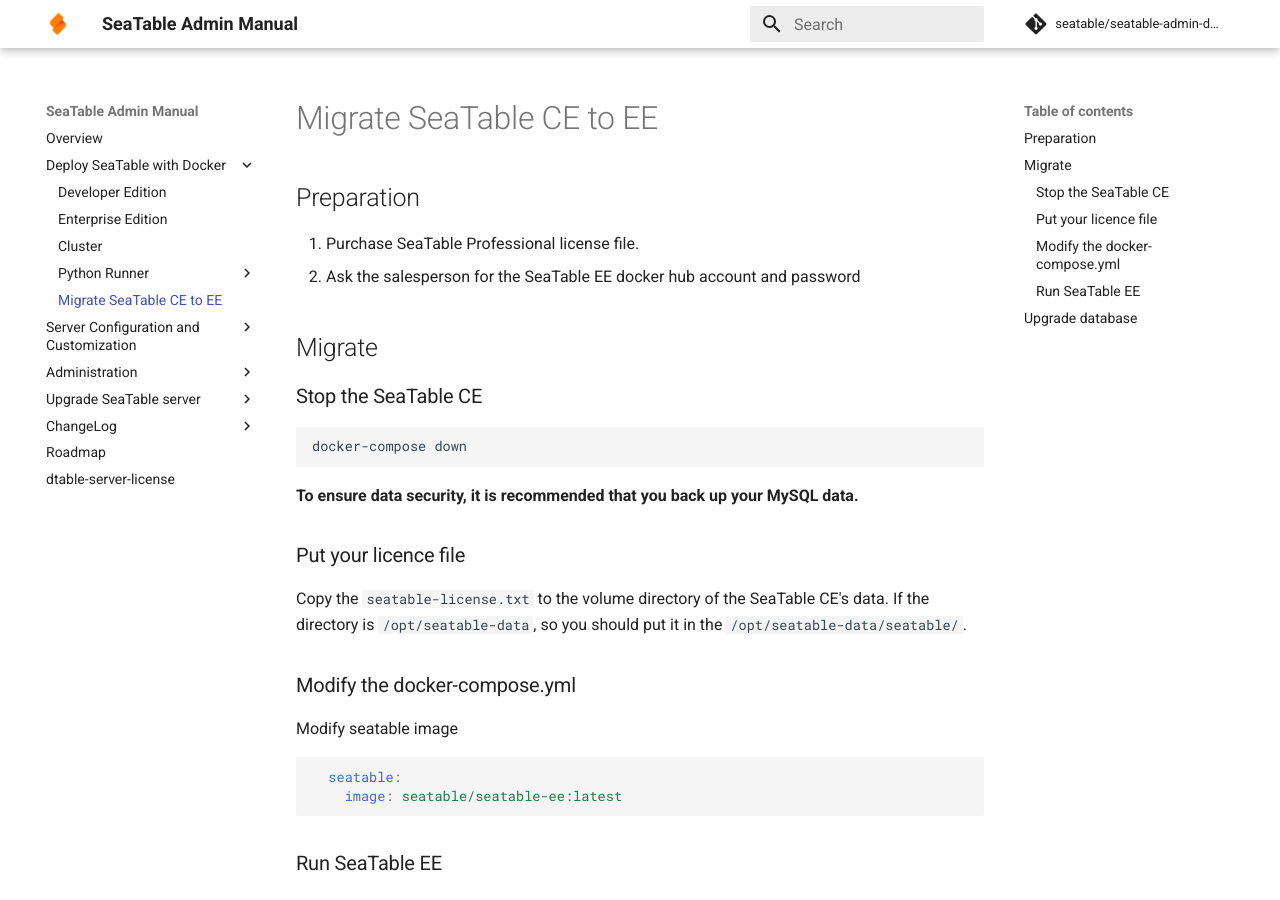
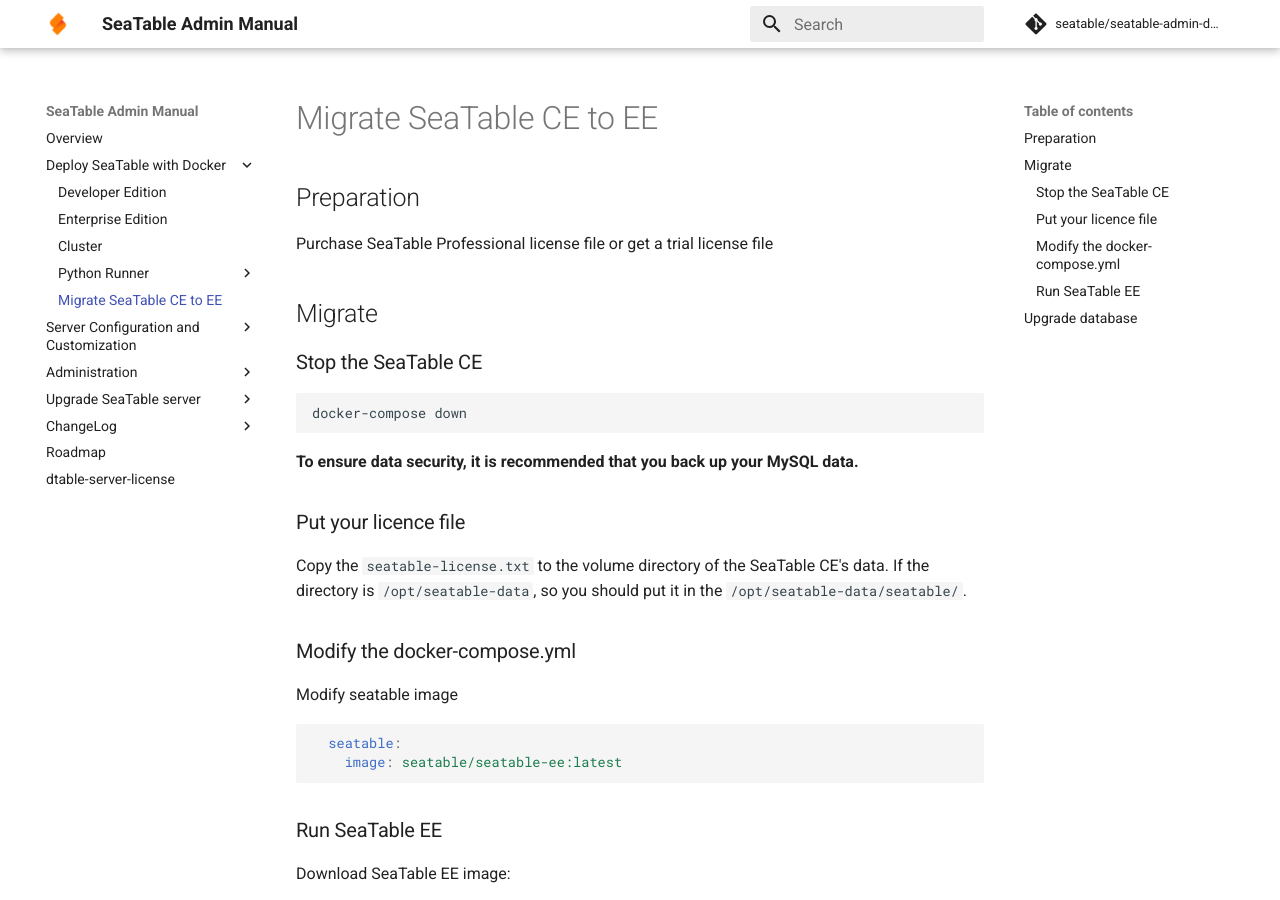
Before and after one commit to seatable/seatable-admin-docs, an MkDocs documentation site: the page built from manual/docker/Enterprise-Edition/migrate_from_seatable_ce_server.md, in a window 1280 px wide and 900 px high. Built offline with MkDocs 1.6.1 and Material for MkDocs 9.7.7, drawn with Linux system fonts in a browser that asks for light colours; comment, search, counter and statistics services are not loaded.

Commit message:
Update migrate_from_seatable_ce_server.md

```diff
--- a/manual/docker/Enterprise-Edition/migrate_from_seatable_ce_server.md
+++ b/manual/docker/Enterprise-Edition/migrate_from_seatable_ce_server.md
@@ -2,8 +2,7 @@
 
 ## Preparation
 
-1. Purchase SeaTable Professional license file.
-2. Ask the salesperson for the SeaTable EE docker hub account and password
+Purchase SeaTable Professional license file or get a trial license file
 
 ## Migrate
 
```
